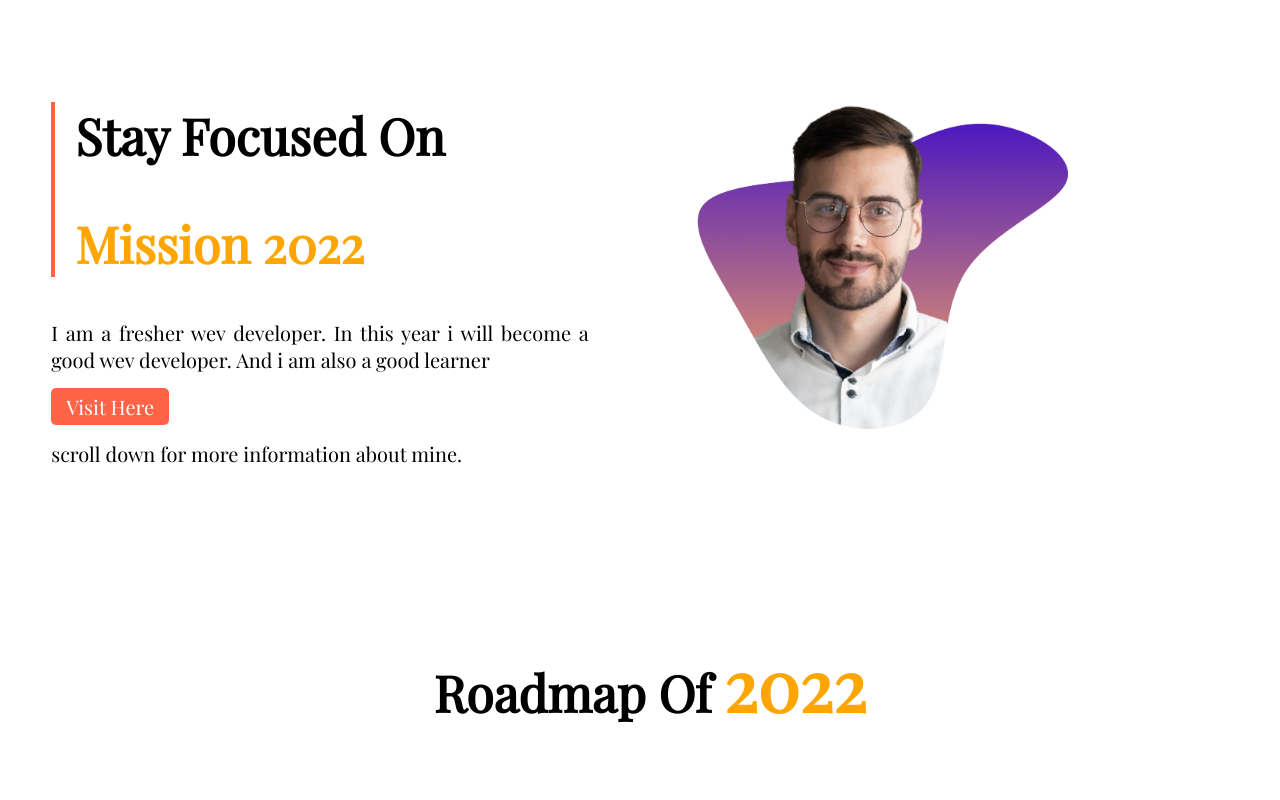
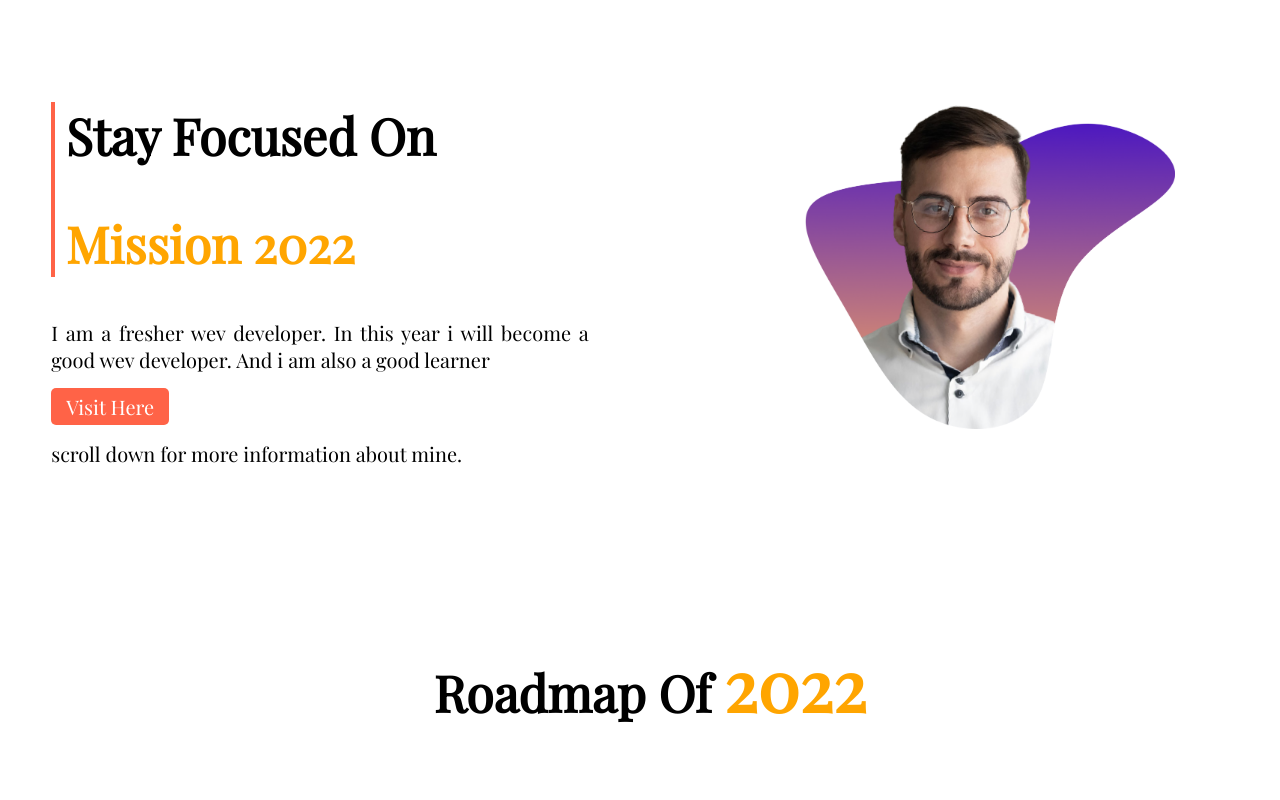
Before and after one commit to akram-hossain2/mission-2022, a plain HTML site: page index.html in a window 1280 px wide. Shown: the top 800 px of the page. Drawn offline with nearby package versions, Linux system fonts and the light colour scheme.

Commit message:
rivision

```diff
--- a/index.html
+++ b/index.html
@@ -16,8 +16,8 @@
     <section class="flexible-container">
         <div class="half-width">
             <div id="wev-dev">
-                <h1>Stay Focused On</h1>
-                <h1><span class="orange-color">Mission 2022</span></h1>
+                <h1 class="align">Stay Focused On</h1>
+                <h1 class="align"><span class=" orange-color">Mission 2022</span></h1>
             </div>
             <div class="paragraph">
                 <p>I am a fresher wev developer. In this year i will become a good wev developer. And i am also a good
@@ -28,7 +28,7 @@
             </div>
         </div>
         <div class="half-width">
-            <img src="images/person/person-5.png" alt="">
+            <img class="imgAlign" src="images/person/person-5.png" alt="">
         </div>
     </section>
 
@@ -77,7 +77,7 @@
             <a class="link-button" target="_blank" href="">Document Info</a>
         </div>
         <div class="half-width">
-            <img src="images/pictures/project.png" alt="">
+            <img src="images/pictures/project.png" alt="" class="imgAlign">
         </div>
     </section>
 
@@ -86,15 +86,14 @@
 
         <section class="flexible-container">
             <div class="half-width">
-
+                <img class="img1" src="images/person/person-0.png">
+            </div>
+            <div class="half-width">
                 <h1 class="header2">Portfolio</h1>
                 <p class="paragraph">There are many websites now-a-days. Each of its has theirs own method. By using
                     websites people can
                     gets many help. and we have to use good websites. </p>
                 <a class="link-button" target="_blank" href="">Apps Info</a>
-            </div>
-            <div class="half-width">
-                <img class="img1" src="images/person/person-0.png">
             </div>
         </section>
     </section>
@@ -107,3 +106,5 @@
         </div>
     </footer>
 </body>
+
+</html>
--- a/style.css
+++ b/style.css
@@ -7,6 +7,13 @@ body{
     color:orange;
 
 }
+.align {
+    margin-left: 1%;
+    padding-left: 1%;
+  }
+  .imgAlign {
+    margin-left: 20%;
+  }
 h1{
     font-size: 50px;
     padding-left: 5px;
@@ -17,6 +24,7 @@ h1{
     border-left: 4px solid;
     border-color: tomato;
     border-image-slice: 1;
+    border-radius: 5 0 5 0;
 }
 .flexible-container{
     display: flex;
```
